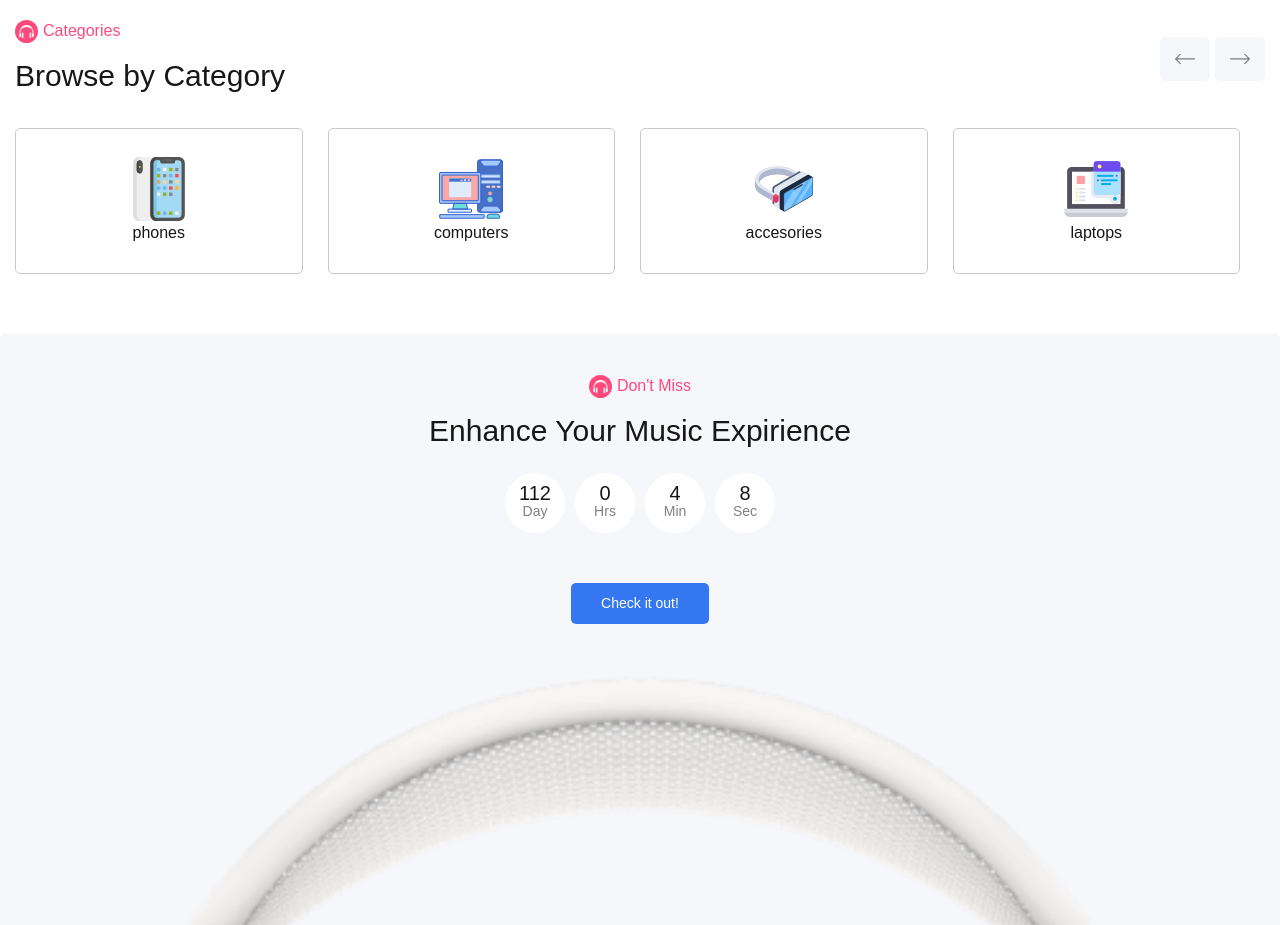
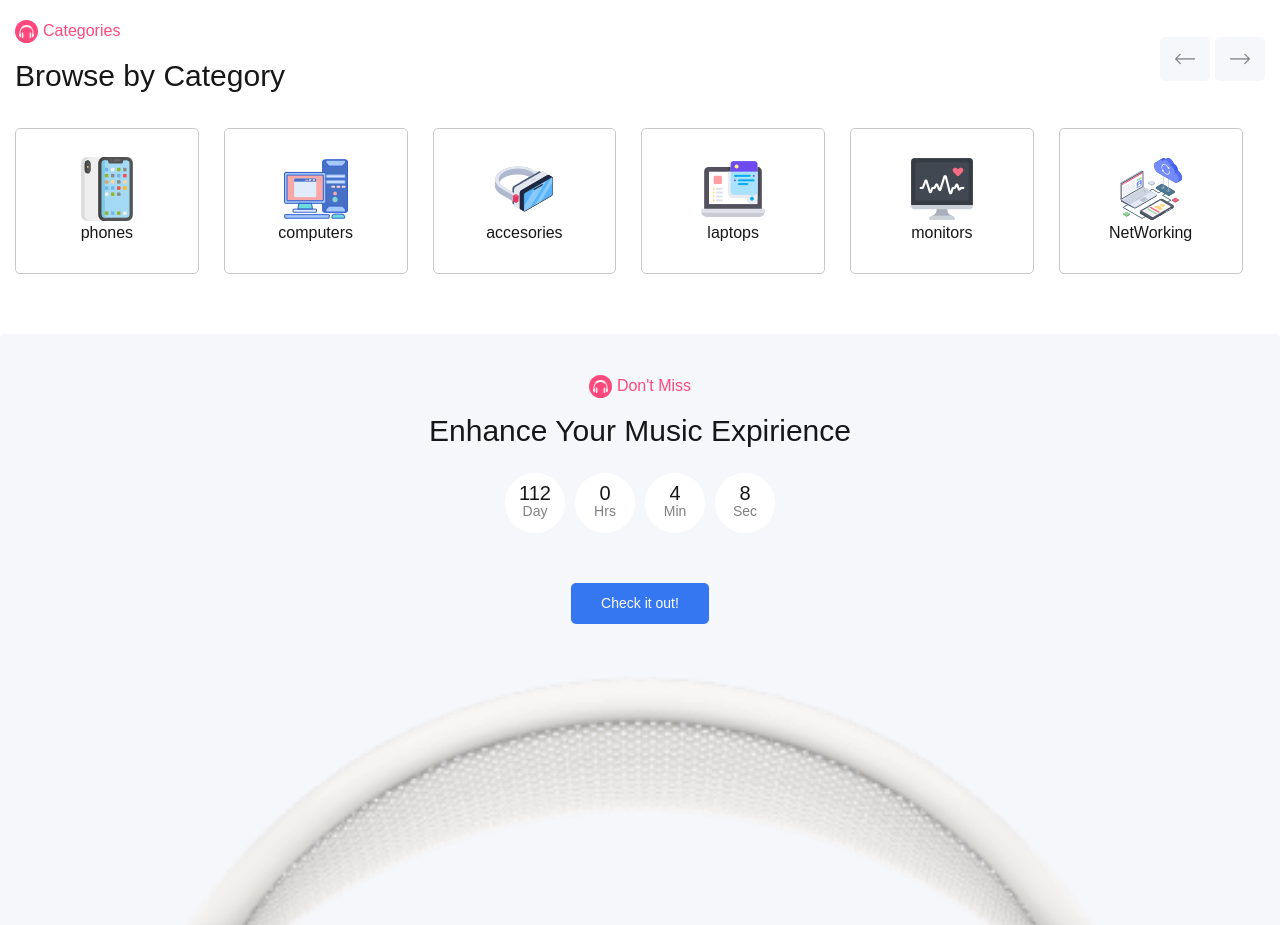
Before and after one commit to javieralarcon77/e-trade-nextjs, a Next.js app: page / in a window 1280 px wide. Shown: the part 840-1765 px from the top of the page. Built offline with nearby package versions, Linux system fonts and the light colour scheme.

Commit message:
ajustado estilo desktop para categorias

```diff
--- a/components/organisms/categories/categories.css
+++ b/components/organisms/categories/categories.css
@@ -23,3 +23,9 @@
     min-width: calc(34% - 28px);
   }
 }
+
+@media screen and (min-width: 900px) {
+  .list-categories .icon-category {
+    min-width: calc(16.7% - 25px);
+  }
+}
```
